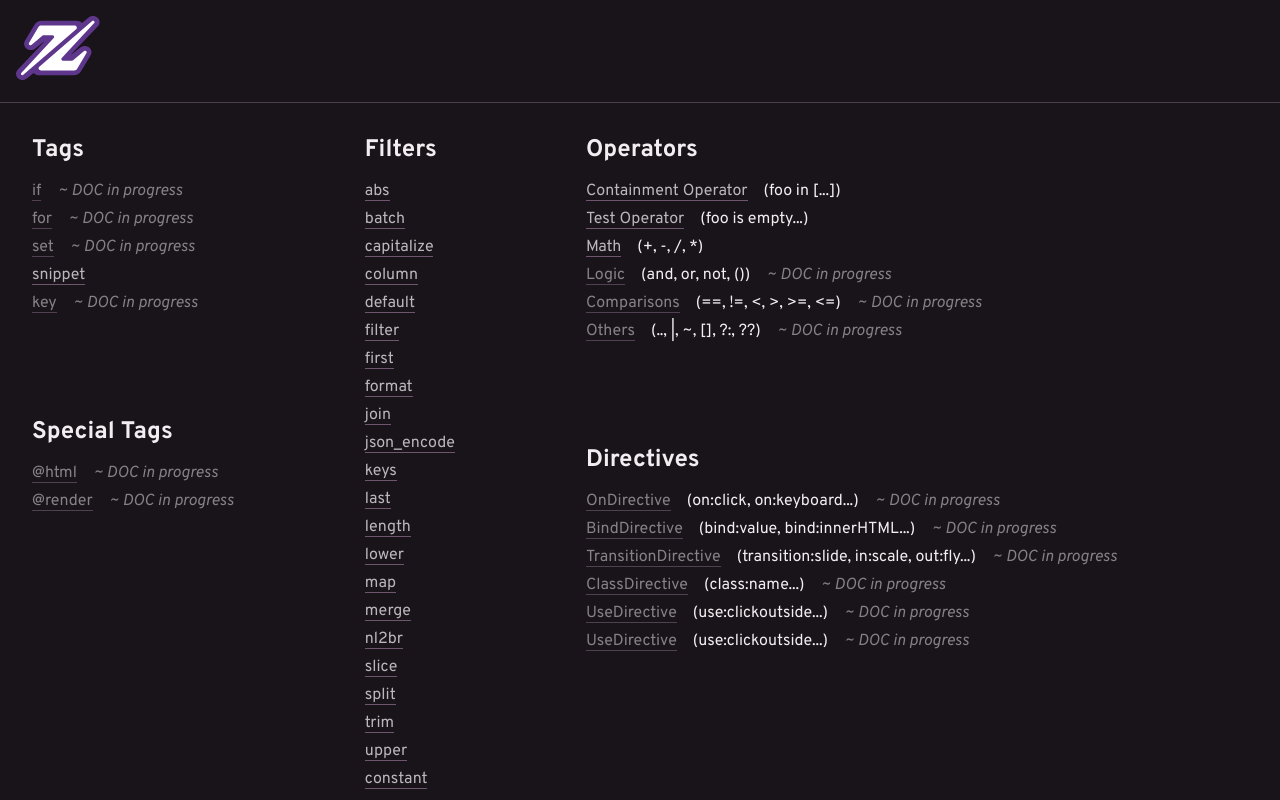
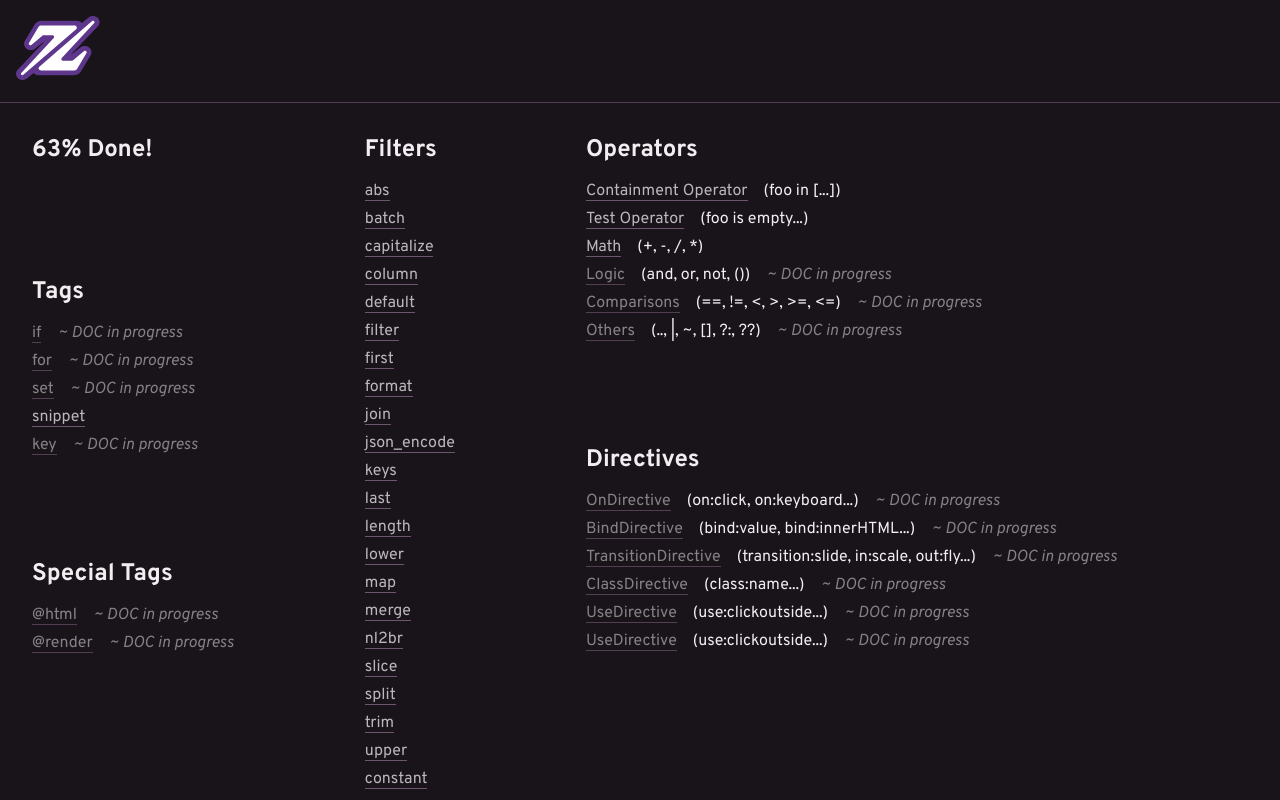
Before and after one commit to PivotStick/learn.zvelte.dev, a SvelteKit app: page /zvelte-references in a window 1280 px wide. Built offline with nearby package versions, Linux system fonts and the light colour scheme.

Commit message:
percent done

```diff
--- a/src/routes/zvelte-references/+page.svelte
+++ b/src/routes/zvelte-references/+page.svelte
@@ -225,6 +225,15 @@
 </script>
 
 <div class="page">
+	<section>
+		<h1>
+			{Math.round(
+				(sections.flatMap((s) => s.items.filter((i) => !i.wip)).length /
+					sections.flatMap((s) => s.items).length) *
+					100
+			)}% Done!
+		</h1>
+	</section>
 	{#each sections as section}
 		<section>
 			<h1>{section.name}</h1>
```
